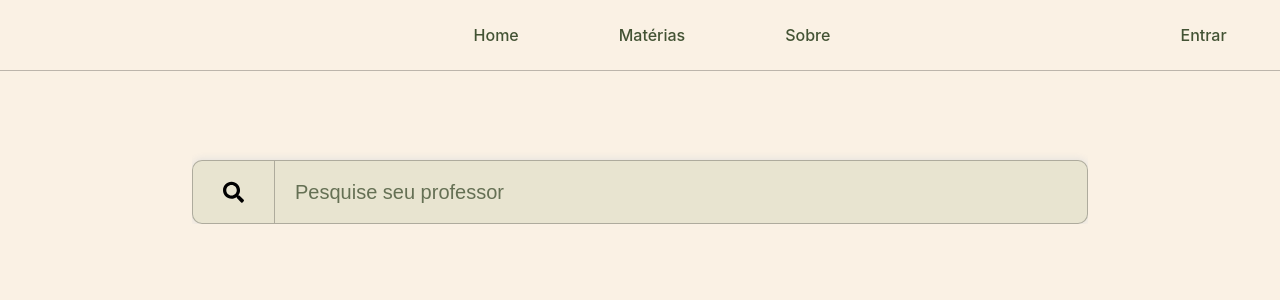
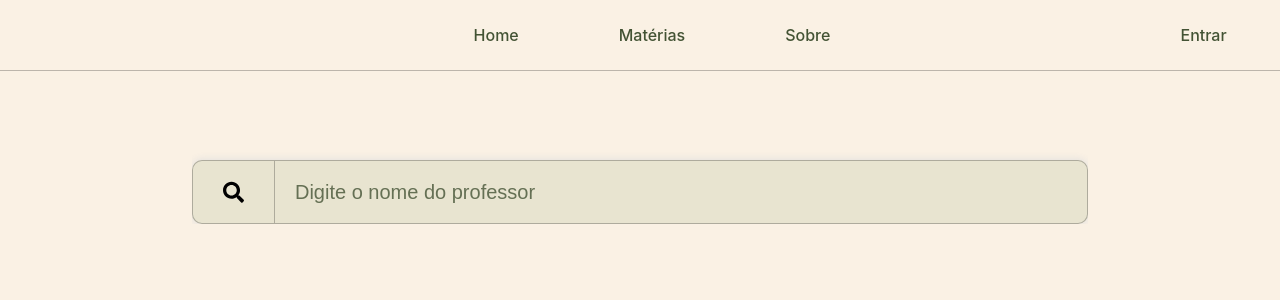
Before and after one commit to FGA0138-MDS-Ajax/2023-2-POLLUX, a React (Create React App) app in the folder Frontend/: page /Home in a window 1280 px wide. Shown: the top 300 px of the page. Built offline with nearby package versions, Linux system fonts and the light colour scheme.

Commit message:
feat/use steat da barra de pesquisa

```diff
--- a/Frontend/src/components/SearchBar/SearchBar.js
+++ b/Frontend/src/components/SearchBar/SearchBar.js
@@ -4,11 +4,14 @@ import { FaSearch } from 'react-icons/fa';
 import './SearchBar.css'
 
 
-function SearchBar () {
+function SearchBar (props) {
     return(
         <div className='input-wrapper'>
             <FaSearch id='search-icon'></FaSearch>
-            <input placeholder='Pesquise seu professor'></input>
+            <input
+                placeholder={props.placeholder}
+                onChange={(e) => props.onChange(e.target.value)}
+            ></input>
         </div>
     )
 }
--- a/Frontend/src/pages/Home/Home.css
+++ b/Frontend/src/pages/Home/Home.css
@@ -7,3 +7,12 @@
   align-items: center;
   min-width: 200px;
 }
+
+.search-bar-results{
+  margin-top: 8vh;
+  height: 35vh;
+  display: flex;
+  align-items: center;
+  justify-self: center;
+  background-color: blueviolet;
+}
--- a/Frontend/src/pages/Home/Home.js
+++ b/Frontend/src/pages/Home/Home.js
@@ -1,15 +1,27 @@
-import React from "react"
+import React, { useState } from "react"
 import Header from "../../components/Header/Header"
 import SearchBar from '../../components/SearchBar/SearchBar'
 //styles
 import './Home.css'
 
 function Home () {
+    const [teacher, setTeacher] = useState([]);
+
+        console.log(teacher);
+
     return(
         <div className="home-wrapper">
             <Header></Header>
             <div className="search-bar-container">
-                <SearchBar></SearchBar>
+                <SearchBar
+                    onChange={setTeacher}
+                    placeholder="Digite o nome do professor"
+                />
+            </div>
+            <div className="search-bar-results">
+                <h1>
+                    {teacher}
+                </h1>
             </div>
         </div>
     )
```
Also changed, not shown: 1 other file (tests, documents, lock files or other folders). Lines whose indentation alone changed are shown as unchanged.
